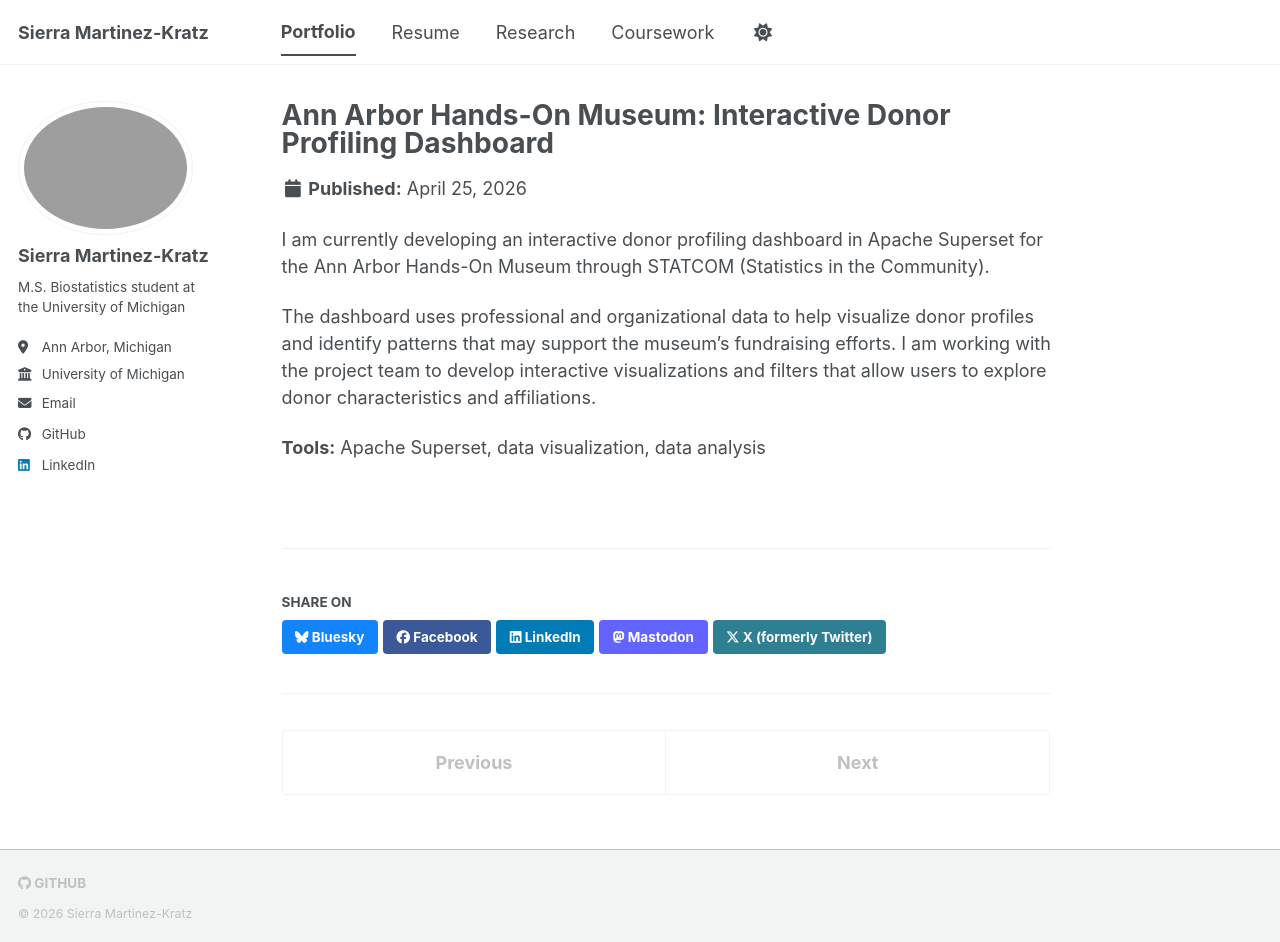
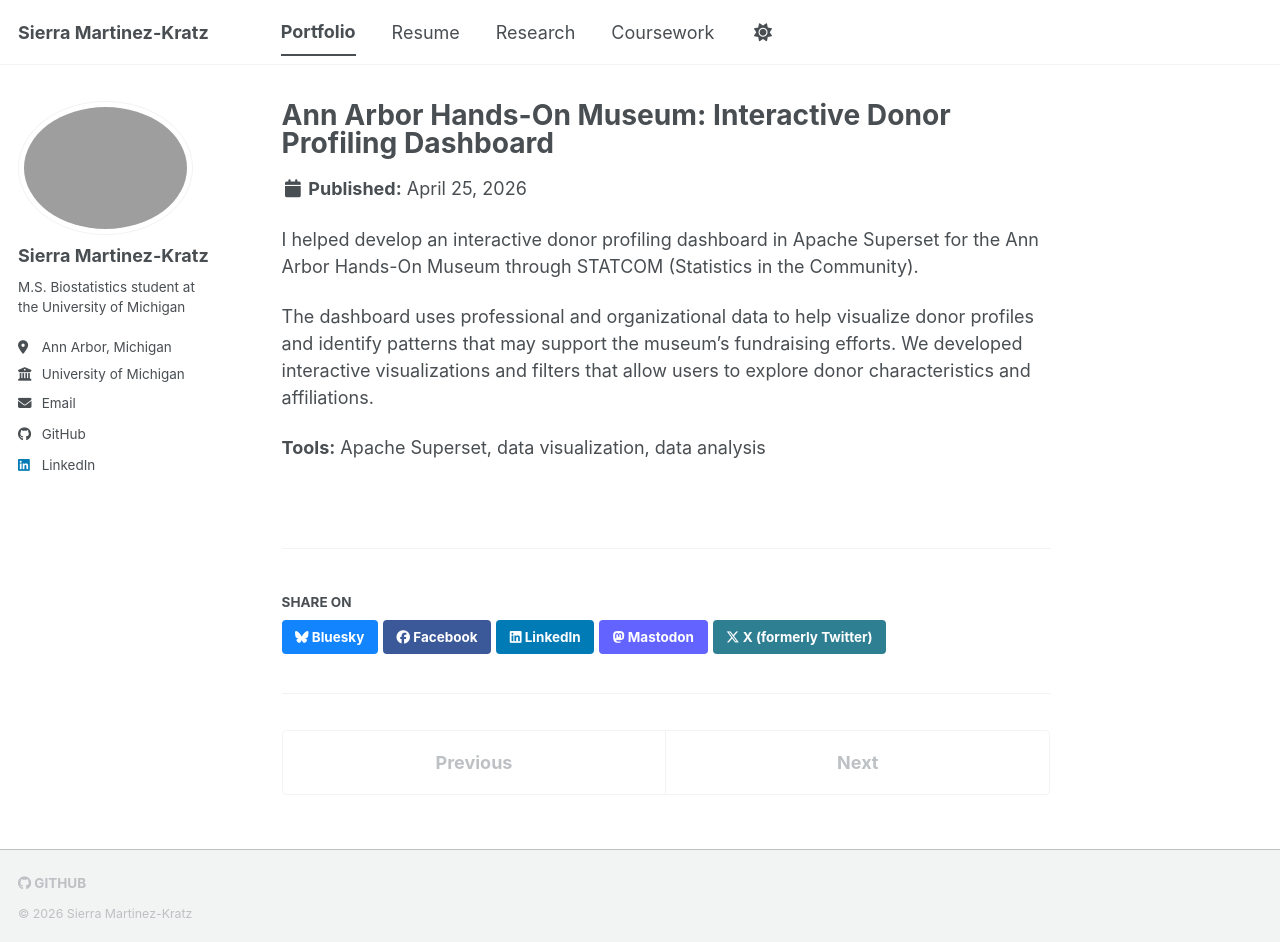
Before and after one commit to sierramk1/sierramk1.github.io, a Jekyll site: the page built from _portfolio/donor-dashboard.md, in a window 1280 px wide and 942 px high. Built offline with Jekyll 4.4.1, drawn with Linux system fonts in a browser that asks for light colours; a style sheet for code colours, icons or effects is not loaded.

```diff
--- a/_portfolio/donor-dashboard.md
+++ b/_portfolio/donor-dashboard.md
@@ -5,8 +5,8 @@ collection: portfolio
 date: 2026-04-25
 ---
 
-I am currently developing an interactive donor profiling dashboard in Apache Superset for the Ann Arbor Hands-On Museum through STATCOM (Statistics in the Community).
+I helped develop an interactive donor profiling dashboard in Apache Superset for the Ann Arbor Hands-On Museum through STATCOM (Statistics in the Community).
 
-The dashboard uses professional and organizational data to help visualize donor profiles and identify patterns that may support the museum's fundraising efforts. I am working with the project team to develop interactive visualizations and filters that allow users to explore donor characteristics and affiliations.
+The dashboard uses professional and organizational data to help visualize donor profiles and identify patterns that may support the museum's fundraising efforts. We developed interactive visualizations and filters that allow users to explore donor characteristics and affiliations.
 
 **Tools:** Apache Superset, data visualization, data analysis
```
Also changed, not shown: _pages/about.md (+1 -1 lines), _portfolio/sleep-bmi.md (+1 -1 lines).
